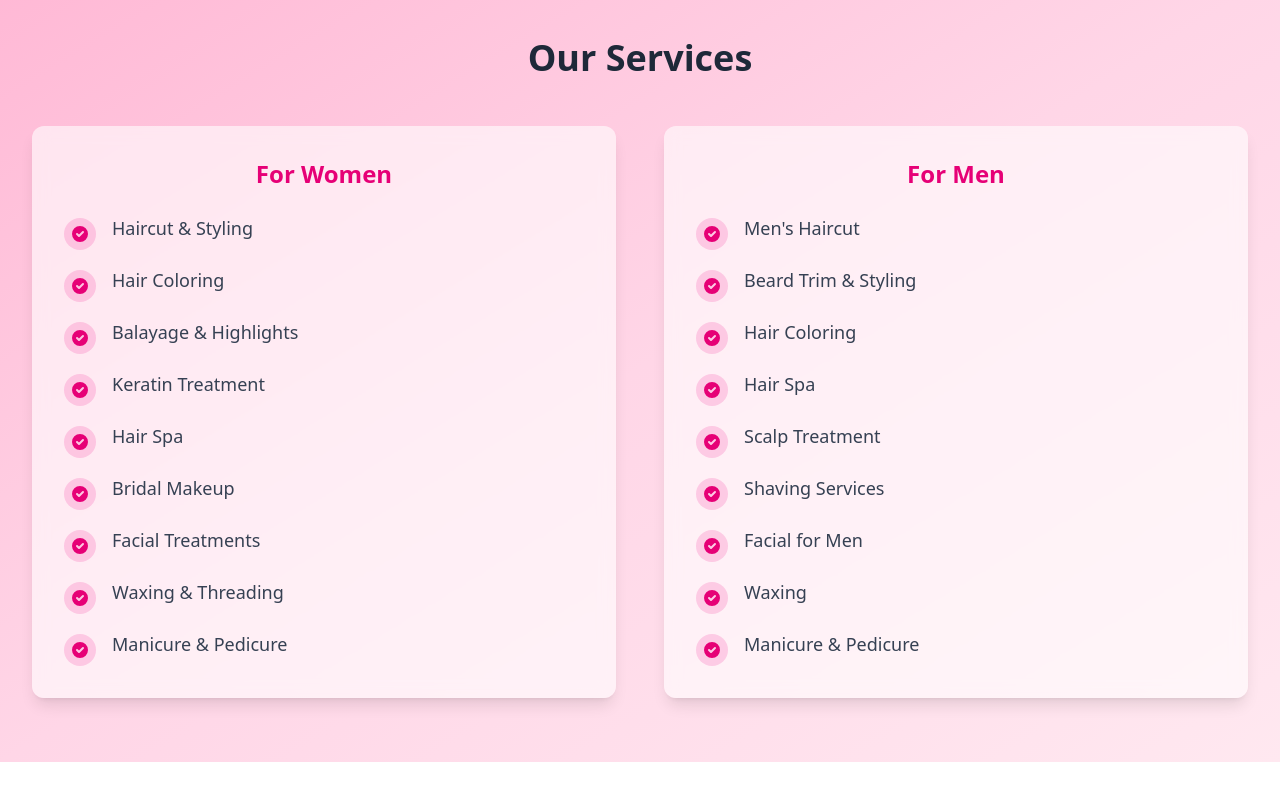
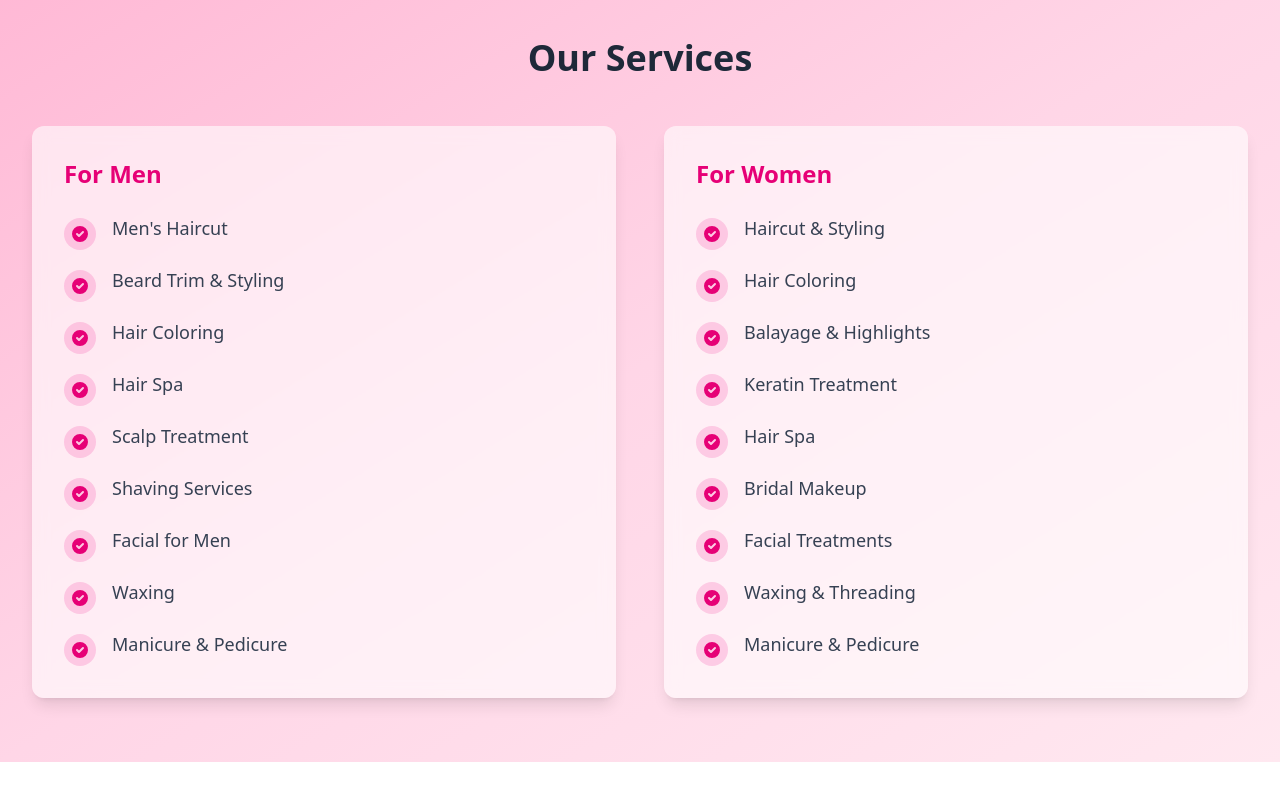
Before and after one commit to Harisshabbir76/hair-saloon, a Next.js app in the folder frontend/: page / in a window 1280 px wide. Shown: the part 1974-2774 px from the top of the page. Built offline with nearby package versions, Linux system fonts and the light colour scheme.

Commit message:
initial commit

```diff
--- a/frontend/src/components/Navbar.tsx
+++ b/frontend/src/components/Navbar.tsx
@@ -169,7 +169,7 @@ export default function Navbar() {
               SERVICES
             </Link>
             <Link
-              href="/contact"
+              href="/contact-us"
               className="text-gray-800 hover:bg-pink-500/20 px-4 py-3 rounded-lg text-md font-medium transition-colors"
               onClick={() => setIsOpen(false)}
             >
--- a/frontend/src/components/Our-services.tsx
+++ b/frontend/src/components/Our-services.tsx
@@ -26,46 +26,46 @@ export default function Services() {
   ];
 
   return (
-    <section className="py-16 bg-gradient-to-br from-[#ffb8d5] via-[#ffd6e7] to-[#ffe8f0]">
+    <section className="py-12 md:py-16 bg-gradient-to-br from-[#ffb8d5] via-[#ffd6e7] to-[#ffe8f0]">
       <div className="container mx-auto px-4 sm:px-6 lg:px-8">
-        <h2 className="text-3xl md:text-4xl font-bold text-center mb-12 text-gray-800">
+        <h2 className="text-3xl md:text-4xl font-bold text-center mb-8 md:mb-12 text-gray-800">
           Our Services
         </h2>
 
-        <div className="flex flex-col lg:flex-row gap-12">
-          {/* Women's Services */}
-          <div className="lg:w-1/2 bg-white/60 backdrop-blur-sm p-8 rounded-xl shadow-lg">
-            <h3 className="text-2xl font-bold mb-6 text-pink-600 text-center">
-              For Women
+        <div className="flex flex-col md:flex-row gap-6 md:gap-12">
+          {/* Men's Services - Left side on mobile and desktop */}
+          <div className="w-full md:w-1/2 bg-white/60 backdrop-blur-sm p-6 md:p-8 rounded-xl shadow-lg order-1 md:order-1">
+            <h3 className="text-xl md:text-2xl font-bold mb-4 md:mb-6 text-pink-600 text-center md:text-left">
+              For Men
             </h3>
-            <ul className="space-y-4">
-              {womenServices.map((service, index) => (
+            <ul className="space-y-3 md:space-y-4">
+              {menServices.map((service, index) => (
                 <li key={index} className="flex items-start">
-                  <div className="bg-pink-500/20 p-1.5 rounded-full mr-4 mt-1">
-                    <svg xmlns="http://www.w3.org/2000/svg" className="h-5 w-5 text-pink-600" viewBox="0 0 20 20" fill="currentColor">
+                  <div className="bg-pink-500/20 p-1 md:p-1.5 rounded-full mr-3 md:mr-4 mt-0.5 md:mt-1">
+                    <svg xmlns="http://www.w3.org/2000/svg" className="h-4 w-4 md:h-5 md:w-5 text-pink-600" viewBox="0 0 20 20" fill="currentColor">
                       <path fillRule="evenodd" d="M10 18a8 8 0 100-16 8 8 0 000 16zm3.707-9.293a1 1 0 00-1.414-1.414L9 10.586 7.707 9.293a1 1 0 00-1.414 1.414l2 2a1 1 0 001.414 0l4-4z" clipRule="evenodd" />
                     </svg>
                   </div>
-                  <span className="text-lg text-gray-700">{service}</span>
+                  <span className="text-base md:text-lg text-gray-700">{service}</span>
                 </li>
               ))}
             </ul>
           </div>
 
-          {/* Men's Services */}
-          <div className="lg:w-1/2 bg-white/60 backdrop-blur-sm p-8 rounded-xl shadow-lg">
-            <h3 className="text-2xl font-bold mb-6 text-pink-600 text-center">
-              For Men
+          {/* Women's Services - Right side on mobile and desktop */}
+          <div className="w-full md:w-1/2 bg-white/60 backdrop-blur-sm p-6 md:p-8 rounded-xl shadow-lg order-2 md:order-2">
+            <h3 className="text-xl md:text-2xl font-bold mb-4 md:mb-6 text-pink-600 text-center md:text-left">
+              For Women
             </h3>
-            <ul className="space-y-4">
-              {menServices.map((service, index) => (
+            <ul className="space-y-3 md:space-y-4">
+              {womenServices.map((service, index) => (
                 <li key={index} className="flex items-start">
-                  <div className="bg-pink-500/20 p-1.5 rounded-full mr-4 mt-1">
-                    <svg xmlns="http://www.w3.org/2000/svg" className="h-5 w-5 text-pink-600" viewBox="0 0 20 20" fill="currentColor">
+                  <div className="bg-pink-500/20 p-1 md:p-1.5 rounded-full mr-3 md:mr-4 mt-0.5 md:mt-1">
+                    <svg xmlns="http://www.w3.org/2000/svg" className="h-4 w-4 md:h-5 md:w-5 text-pink-600" viewBox="0 0 20 20" fill="currentColor">
                       <path fillRule="evenodd" d="M10 18a8 8 0 100-16 8 8 0 000 16zm3.707-9.293a1 1 0 00-1.414-1.414L9 10.586 7.707 9.293a1 1 0 00-1.414 1.414l2 2a1 1 0 001.414 0l4-4z" clipRule="evenodd" />
                     </svg>
                   </div>
-                  <span className="text-lg text-gray-700">{service}</span>
+                  <span className="text-base md:text-lg text-gray-700">{service}</span>
                 </li>
               ))}
             </ul>
--- a/frontend/src/components/Welcome.tsx
+++ b/frontend/src/components/Welcome.tsx
@@ -6,37 +6,41 @@ import salonEquipment from "../images/salon-equipment.jpeg";
 
 export default function HeroWelcome() {
   return (
-    <section className="relative py-16 bg-gradient-to-r from-[#ffb8d5] via-[#ffd6e7] to-[#ffe8f0]">
+    <section className="relative py-12 md:py-16 bg-gradient-to-r from-[#ffb8d5] via-[#ffd6e7] to-[#ffe8f0]">
       <div className="container mx-auto px-4 sm:px-6 lg:px-8">
-        <div className="flex flex-col lg:flex-row items-center gap-12">
-          <div className="lg:w-1/2">
-            <h1 className="text-4xl md:text-5xl font-bold mb-6 text-gray-800">
+        <div className="flex flex-col lg:flex-row items-center gap-8 md:gap-12">
+          {/* Text Content - Centered on mobile */}
+          <div className="lg:w-1/2 w-full text-center lg:text-left">
+            <h1 className="text-3xl md:text-4xl lg:text-5xl font-bold mb-4 md:mb-6 text-gray-800">
               WELCOME TO <span className="text-pink-600">SALON</span>
             </h1>
 
-            <h2 className="text-2xl md:text-3xl font-medium mb-4 text-gray-800">
+            <h2 className="text-xl md:text-2xl lg:text-3xl font-medium mb-3 md:mb-4 text-gray-800">
               SALON WHERE &quot;ME TIME&quot; IS YOUR
             </h2>
 
-            <h3 className="text-xl md:text-2xl font-semibold text-pink-600 mb-8">
+            <h3 className="text-lg md:text-xl lg:text-2xl font-semibold text-pink-600 mb-6 md:mb-8">
               DESERVING OPULENCE.
             </h3>
 
-            <p className="text-lg md:text-xl mb-10 leading-relaxed text-gray-700">
+            <p className="text-base md:text-lg lg:text-xl mb-8 md:mb-10 leading-relaxed text-gray-700 px-4 md:px-0">
               Let us help your beauty manifest while you relax in our sanctuary. At Salon,
               we offer a full range of hair, beauty and spa services. We invite you to
               schedule an appointment with us today.
             </p>
 
-            <Link
-              href="/booking"
-              className="bg-pink-600 hover:bg-pink-700 text-white px-8 py-4 rounded-full text-lg font-semibold inline-block transition-all duration-300 hover:shadow-lg"
-            >
-              Book Today
-            </Link>
+            <div className="flex justify-center lg:justify-start">
+              <Link
+                href="/booking"
+                className="bg-pink-600 hover:bg-pink-700 text-white px-6 py-3 md:px-8 md:py-4 rounded-full text-base md:text-lg font-semibold inline-block transition-all duration-300 hover:shadow-lg"
+              >
+                Book Today
+              </Link>
+            </div>
           </div>
 
-          <div className="lg:w-1/2 relative">
+          {/* Image - Full width on mobile, half on desktop */}
+          <div className="lg:w-1/2 w-full mt-8 lg:mt-0">
             <div className="relative rounded-xl overflow-hidden shadow-2xl aspect-[4/3]">
               <Image
                 src={salonEquipment}
@@ -44,6 +48,7 @@ export default function HeroWelcome() {
                 fill
                 className="object-cover"
                 priority
+                sizes="(max-width: 768px) 100vw, 50vw"
               />
               <div className="absolute inset-0 bg-gradient-to-t from-black/20 to-transparent"></div>
             </div>
```
Also changed, not shown: frontend/src/components/HeroSlider.tsx (+13 -12 lines).
